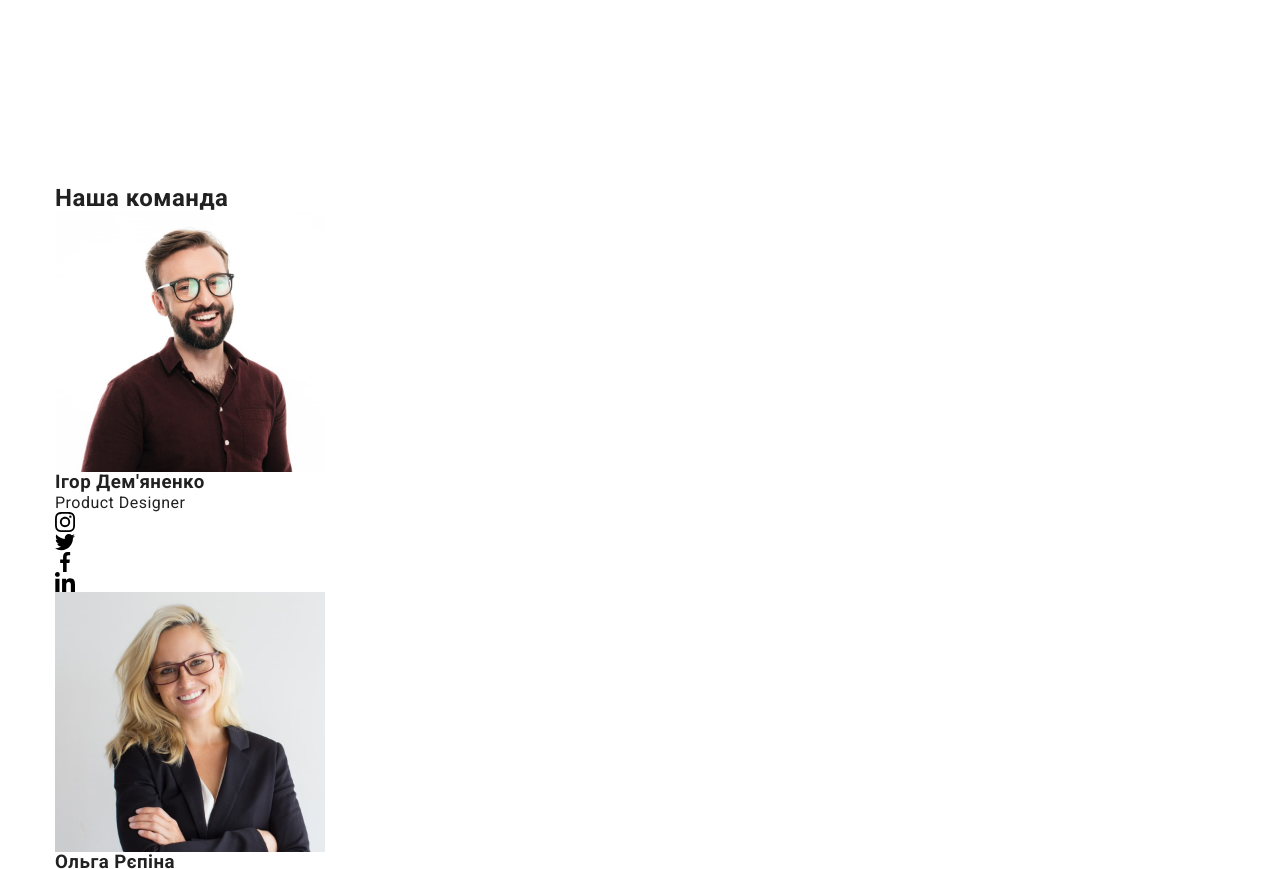
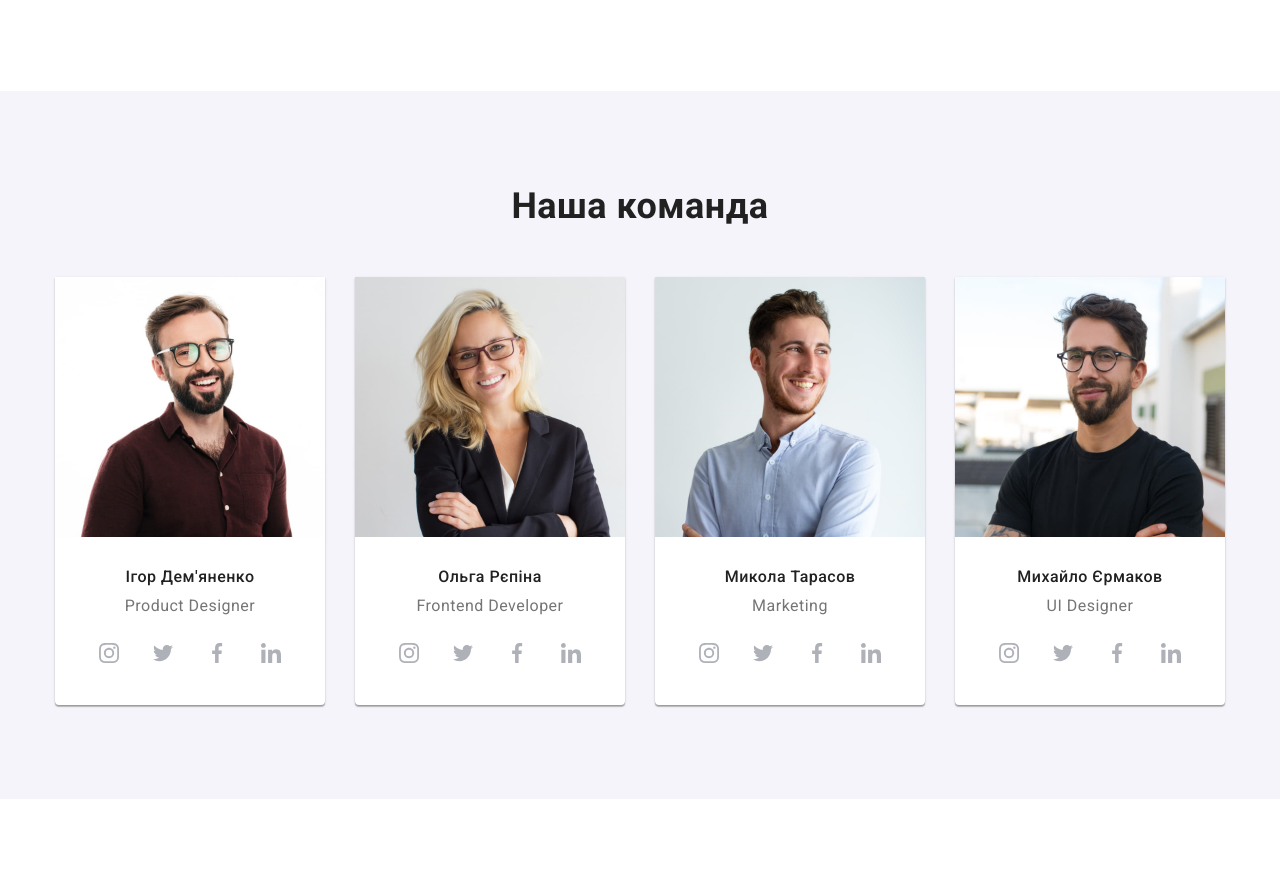
Before and after one commit to ThisNarciss/goit-markup-hw-08, a plain HTML site: page index.html in a window 1280 px wide. Shown: the part 1506-2375 px from the top of the page. Drawn offline with nearby package versions, Linux system fonts and the light colour scheme.

Commit message:
adds adaptive style in section team

```diff
--- a/sass/components/_benefits.scss
+++ b/sass/components/_benefits.scss
@@ -39,7 +39,7 @@
   font-size: $basic-font-size;
   line-height: 1.71;
 
-  width: 450px;
+  max-width: 450px;
 
   @media screen and (min-width: 768px) {
     width: 354px;
@@ -54,7 +54,7 @@
   background-color: $secondary-bgc;
   border-radius: 4px;
 
-  width: 450px;
+  max-width: 450px;
   height: 120px;
 
   display: flex;
--- a/sass/components/_container.scss
+++ b/sass/components/_container.scss
@@ -1,4 +1,5 @@
 .container {
+  min-width: 320px;
   max-width: 480px;
   margin-left: auto;
   margin-right: auto;
--- a/sass/components/_mobile-menu.scss
+++ b/sass/components/_mobile-menu.scss
@@ -12,7 +12,7 @@
   transform: translateX(100%);
   transition: transform 250ms $cubic-style;
 
-  overflow-y: scroll;
+  overflow: auto;
 
   @media screen and (min-width: 768px) {
     display: none;
@@ -103,7 +103,6 @@
 }
 
 .mobile-social-web__link {
-  position: relative;
   font-weight: $minor-weight;
   font-size: 18px;
   line-height: 1.22;
--- a/sass/components/_modal-form.scss
+++ b/sass/components/_modal-form.scss
@@ -24,6 +24,7 @@
   row-gap: 10px;
 
   width: 370px;
+
   margin-bottom: 20px;
 
   fill: currentColor;
@@ -57,6 +58,7 @@
   transition: border-color 250ms $cubic-style;
 
   padding: 12px 16px 12px 42px;
+
   height: 40px;
   border: 1px solid rgba(33, 33, 33, 0.2);
   border-radius: 4px;
--- /dev/null
+++ b/sass/components/_team.scss
@@ -0,0 +1,105 @@
+.section-team {
+  background-color: $secondary-bgc;
+
+  .section-team__title {
+    font-weight: $basic-weight;
+    font-size: 28px;
+    line-height: 1.18;
+    text-align: center;
+
+    margin-bottom: 30px;
+
+    @media screen and (min-width: 1200px) {
+      margin-bottom: 50px;
+
+      font-size: 36px;
+      line-height: 1.17;
+    }
+  }
+}
+
+.team-list {
+  display: flex;
+
+  @media screen and (max-width: 767px) {
+    flex-direction: column;
+    row-gap: 30px;
+  }
+
+  @media screen and (min-width: 768px) {
+    flex-wrap: wrap;
+    gap: 30px;
+  }
+
+  @media screen and (min-width: 1200px) {
+    column-gap: 30px;
+  }
+
+  .team-list__item {
+    background-color: $fon-main-color;
+
+    box-shadow: 0px 1px 3px rgba(0, 0, 0, 0.12), 0px 1px 1px rgba(0, 0, 0, 0.14),
+      0px 2px 1px rgba(0, 0, 0, 0.2);
+    border-radius: 0px 0px 4px 4px;
+  }
+  .team-list__title {
+    font-weight: $minor-weight;
+    font-size: 16px;
+    line-height: 1.19;
+    text-align: center;
+
+    margin-bottom: 10px;
+  }
+  .team-list__text {
+    color: $secondary-text-color;
+    font-size: 16px;
+    line-height: 1.19;
+    text-align: center;
+
+    margin-bottom: 16px;
+  }
+}
+
+.team-content {
+  padding-top: 30px;
+  padding-bottom: 30px;
+  padding-left: 122px;
+  padding-right: 122px;
+
+  @media screen and (min-width: 768px) {
+    padding-left: 74px;
+    padding-right: 74px;
+  }
+
+  @media screen and (min-width: 1200px) {
+    padding-left: 32px;
+    padding-right: 32px;
+  }
+}
+
+.social-web {
+  display: flex;
+  justify-content: space-between;
+  align-items: center;
+}
+
+.social-web__link {
+  transition: color 250ms $cubic-style, background-color 250ms $cubic-style;
+
+  color: $icon-kink-color;
+  width: 44px;
+  height: 44px;
+  border-radius: 50%;
+
+  display: flex;
+  align-items: center;
+  justify-content: center;
+
+  fill: currentColor;
+
+  &:hover,
+  &:focus {
+    background-color: $accent;
+    color: $fon-main-color;
+  }
+}
--- a/sass/main.scss
+++ b/sass/main.scss
@@ -16,3 +16,4 @@
 @import './components/modal-form';
 @import './components/benefits';
 @import './components/work';
+@import './components/team';
```
Also changed, not shown: css/main.css, css/main.min.css, 2 other files.
